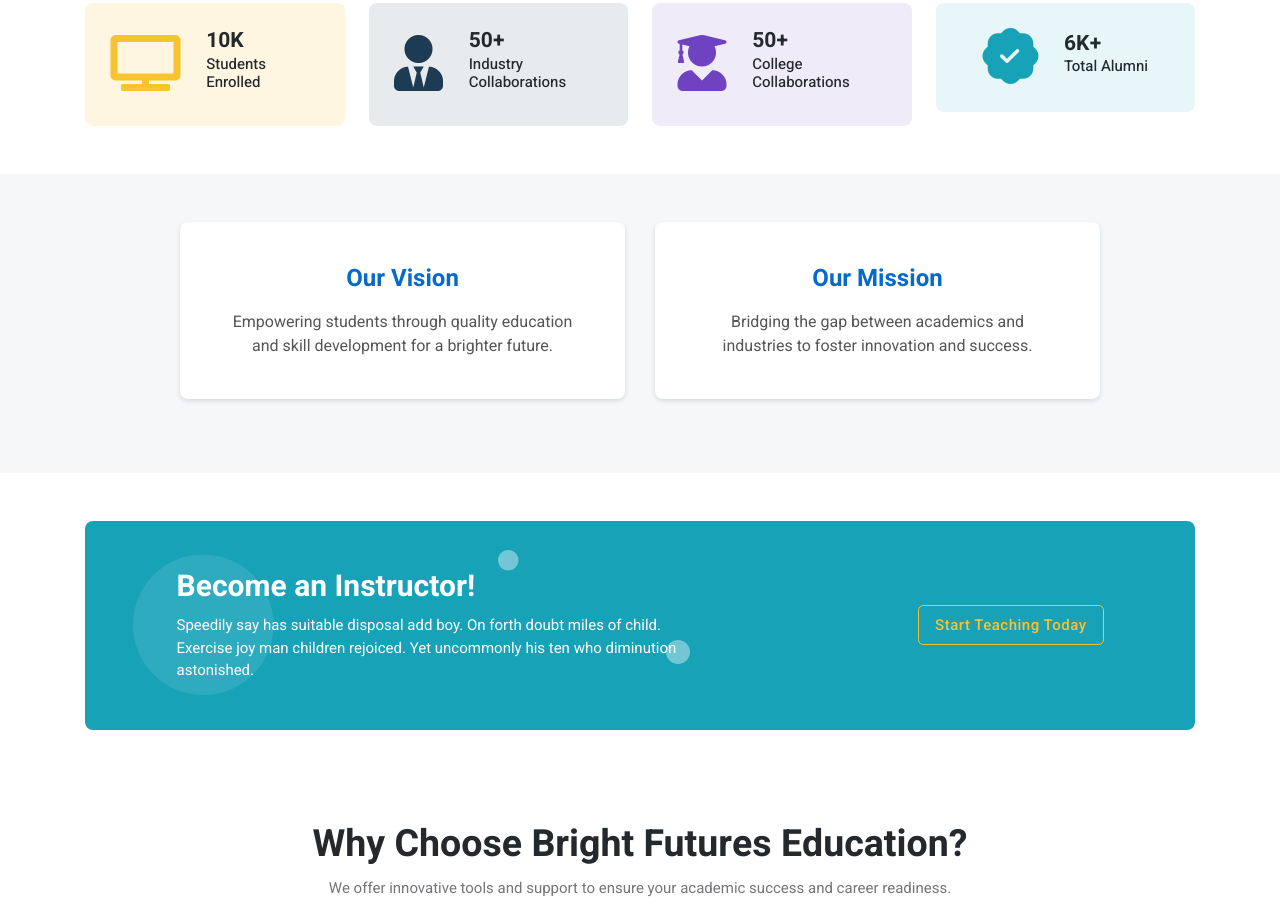
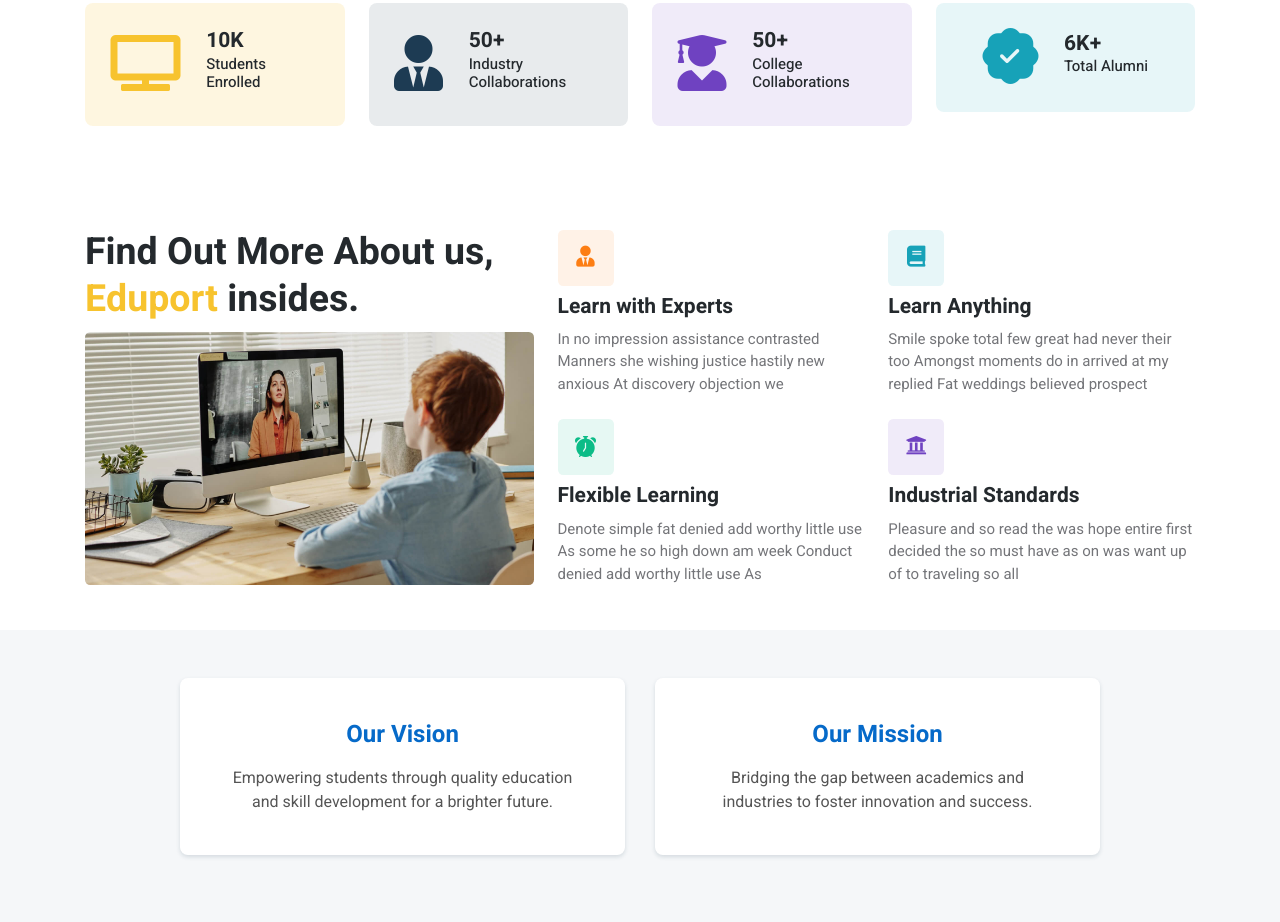
Before and after one commit to DeepakpathakDev/Bright-Future-Education, a plain HTML site: page index.html in a window 1280 px wide. Shown: the part 806-1728 px from the top of the page. Drawn offline with nearby package versions, Linux system fonts and the light colour scheme.

Commit message:
Update index.html

```diff
--- a/index.html
+++ b/index.html
@@ -527,6 +527,51 @@ Counter START -->
 </section>
 <!-- =======================
 Counter END -->
+
+<!-- =======================
+About START -->
+<section>
+	<div class="container">
+		<div class="row g-4 align-items-center">
+			<div class="col-lg-5">
+				<!-- Title -->
+				<h2>Find Out More About us, <span class="text-warning">Eduport</span> insides.</h2>
+				<!-- Image -->
+				<img src="assets/images/about/03.jpg" class="rounded-2" alt="">
+			</div>
+			<div class="col-lg-7">
+				<div class="row g-4">
+					<!-- Item -->
+					<div class="col-sm-6">
+						<div class="icon-lg bg-orange bg-opacity-10 text-orange rounded-2"><i class="fas fa-user-tie fs-5"></i></div>
+						<h5 class="mt-2">Learn with Experts</h5>
+						<p class="mb-0">In no impression assistance contrasted Manners she wishing justice hastily new anxious At discovery objection we</p>
+					</div>
+					<!-- Item -->
+					<div class="col-sm-6">
+						<div class="icon-lg bg-info bg-opacity-10 text-info rounded-2"><i class="fas fa-book fs-5"></i></div>
+						<h5 class="mt-2">Learn Anything</h5>
+						<p class="mb-0">Smile spoke total few great had never their too Amongst moments do in arrived at my replied Fat weddings believed prospect</p>
+					</div>
+					<!-- Item -->
+					<div class="col-sm-6">
+						<div class="icon-lg bg-success bg-opacity-10 text-success rounded-2"><i class="bi bi-alarm-fill fs-5"></i></div>
+						<h5 class="mt-2">Flexible Learning</h5>
+						<p class="mb-0">Denote simple fat denied add worthy little use As some he so high down am week Conduct denied add worthy little use As</p>
+					</div>
+					<!-- Item -->
+					<div class="col-sm-6">
+						<div class="icon-lg bg-purple bg-opacity-10 text-purple rounded-2"><i class="fas fa-university fs-5"></i></div>
+						<h5 class="mt-2">Industrial Standards</h5>
+						<p class="mb-0">Pleasure and so read the was hope entire first decided the so must have as on was want up of to traveling so all</p>
+					</div>
+				</div>
+			</div>
+		</div>
+	</div>
+</section>
+<!-- =======================
+About END -->
 
 <!-- Vision and Mission Section START -->
 <section class="sections py-5 bg-light" id="about">
```
